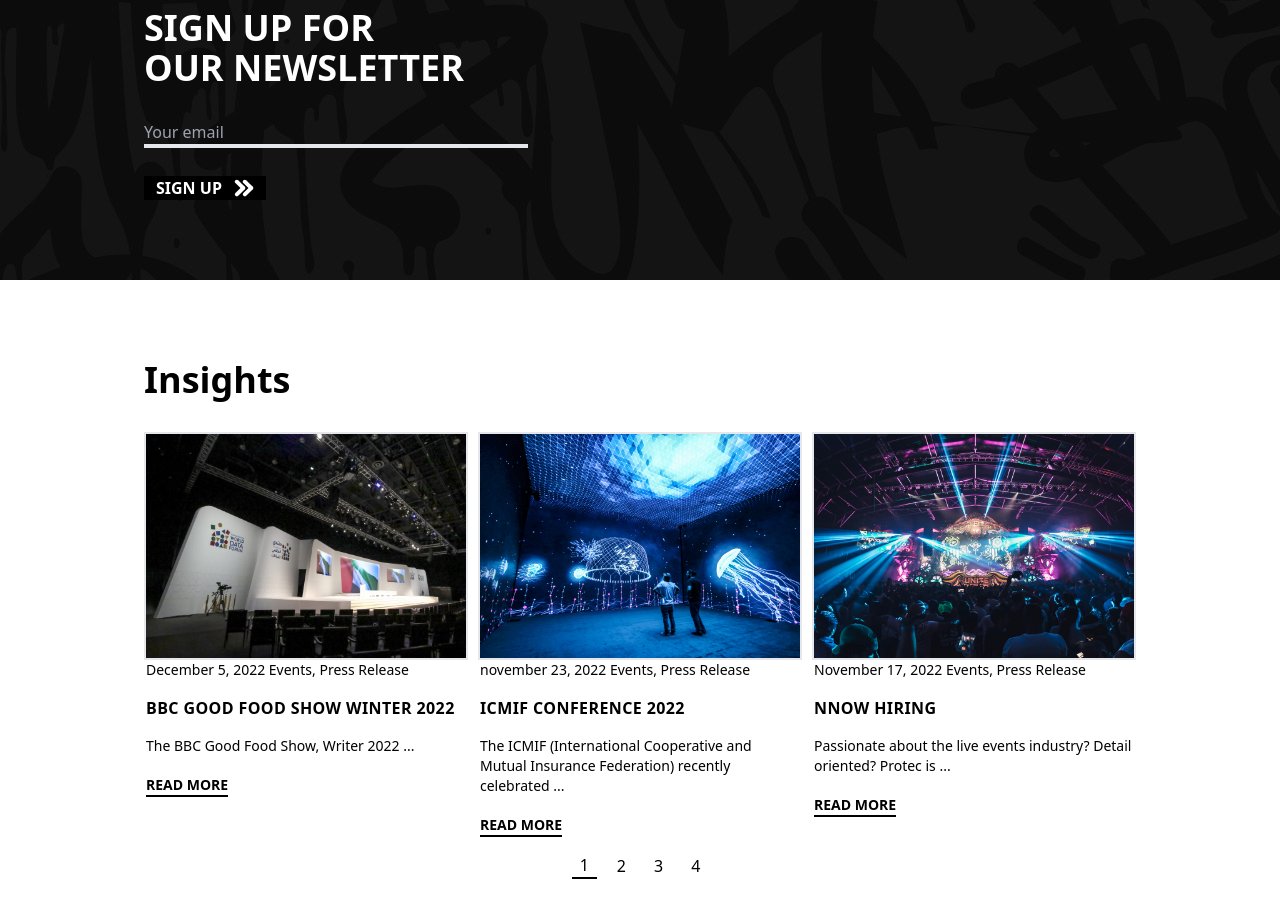
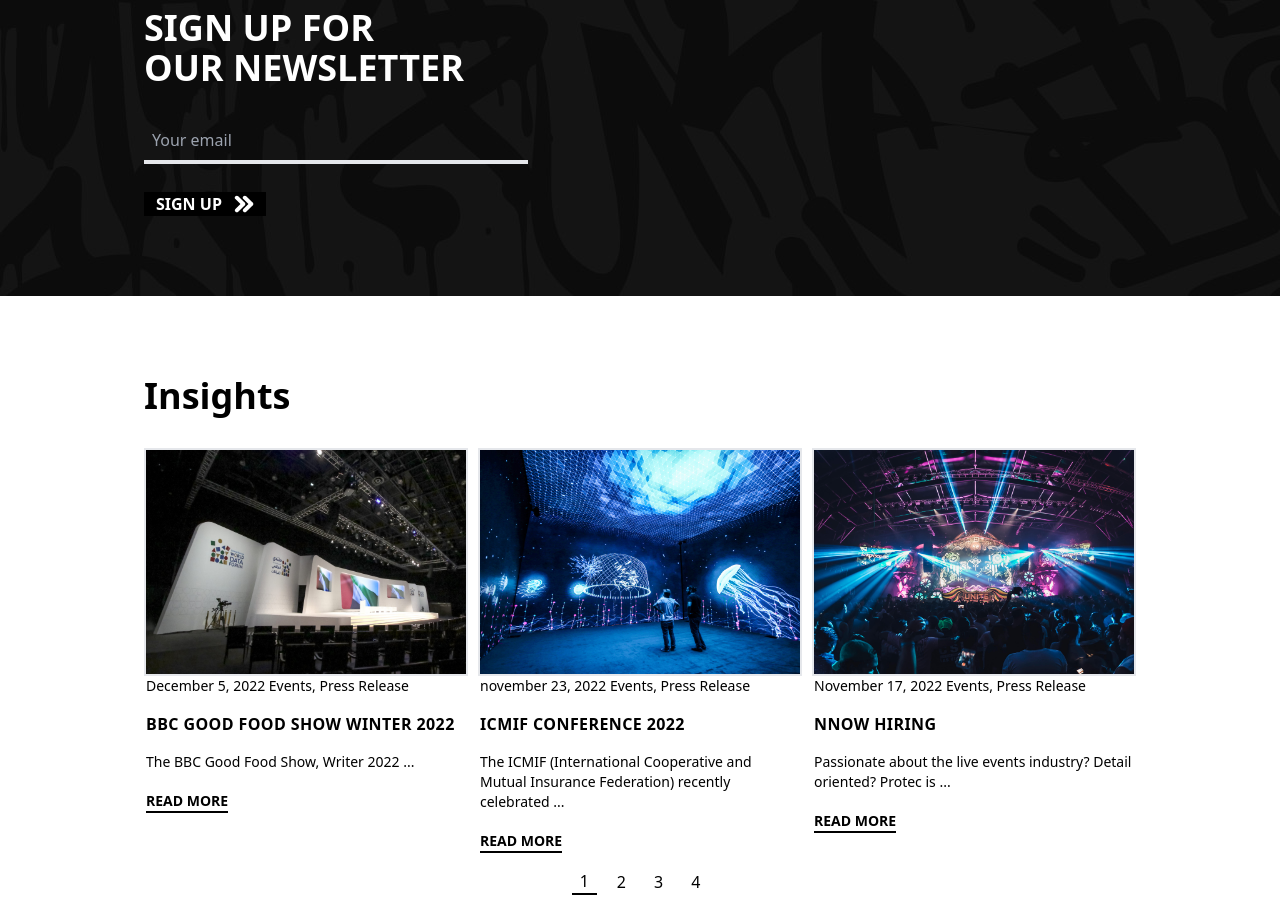
Before and after one commit to ghesshu/sound-engineer-website, a React (Create React App) app: page / in a window 1280 px wide. Shown: the part 3660-4577 px from the top of the page. Built offline with nearby package versions, Linux system fonts and the light colour scheme.

Commit message:
Update Newsletter.jsx

```diff
--- a/src/components/Home/Newsletter.jsx
+++ b/src/components/Home/Newsletter.jsx
@@ -29,7 +29,7 @@ const Newsletter = () => {
             <form action="" className='space-y-7'>
                 <div className="">
                 <label htmlFor="email"></label>
-                <input type="email" id='email' name='email' placeholder='Your email' className='border-b-4 w-72 md:w-96 bg-g bg-transparent' />
+                <input type="email" id='email' name='email' placeholder='Your email' className='p-2 border-b-4 w-72 md:w-96 bg-g bg-transparent outline-0 ' />
                 </div>
 
 
```
